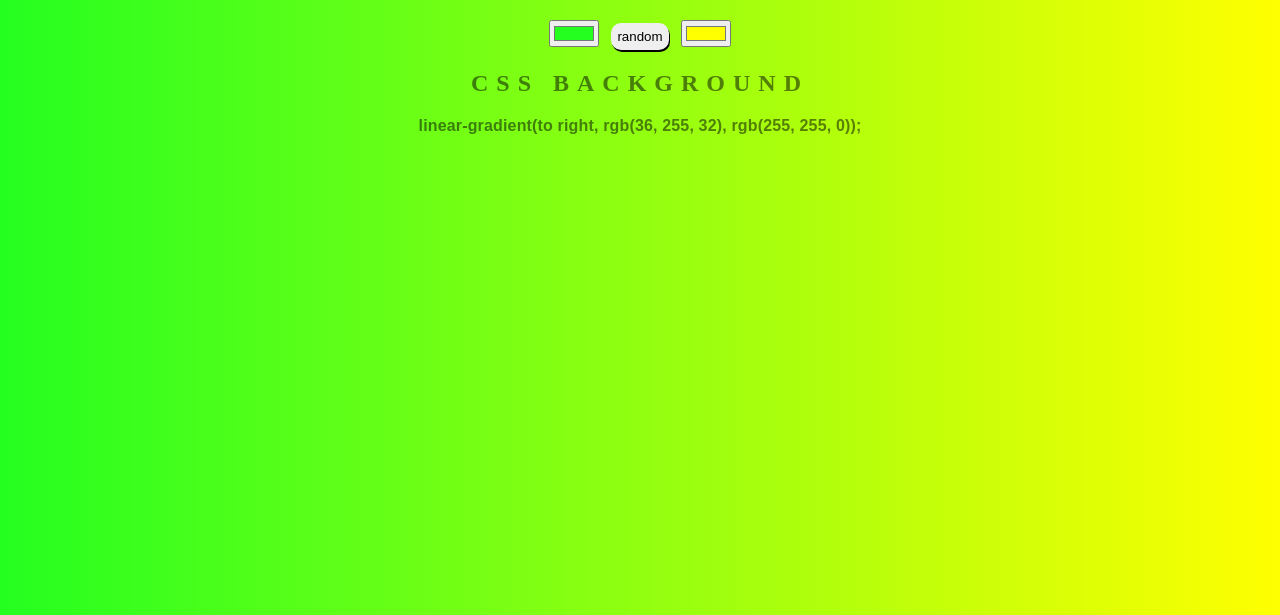
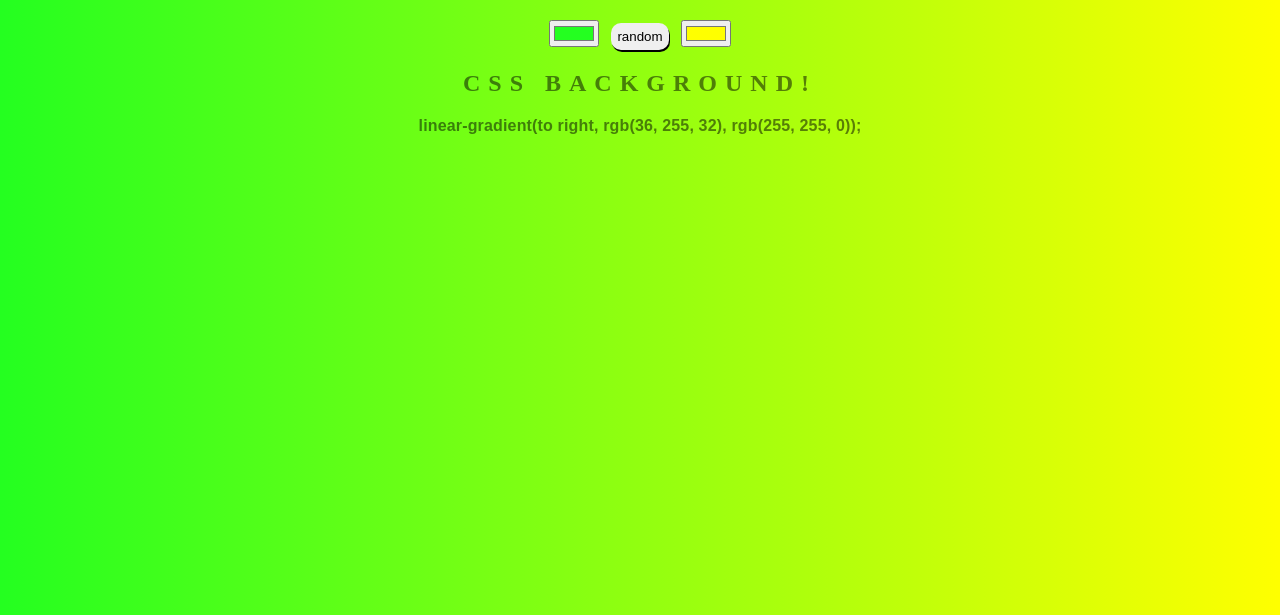
Before and after one commit to georgeSandor/background-generator, a plain HTML site: page index.html in a window 1280 px wide. Shown: the part 185-800 px from the top of the page. Drawn offline with Linux system fonts and the light colour scheme.

Commit message:
added exclamation

```diff
--- a/index.html
+++ b/index.html
@@ -9,7 +9,7 @@
 <input class="color1" type="color" name="color1" value="#24ff20">
 <input type="button" id="random" value="random">
 <input class="color2" type="color" name="color2" value="#ffff00">
-<h2>CSS Background</h2>
+<h2>CSS Background!</h2>
 <h3></h3>
 
 <script type="text/javascript" src="script.js"></script>
```
